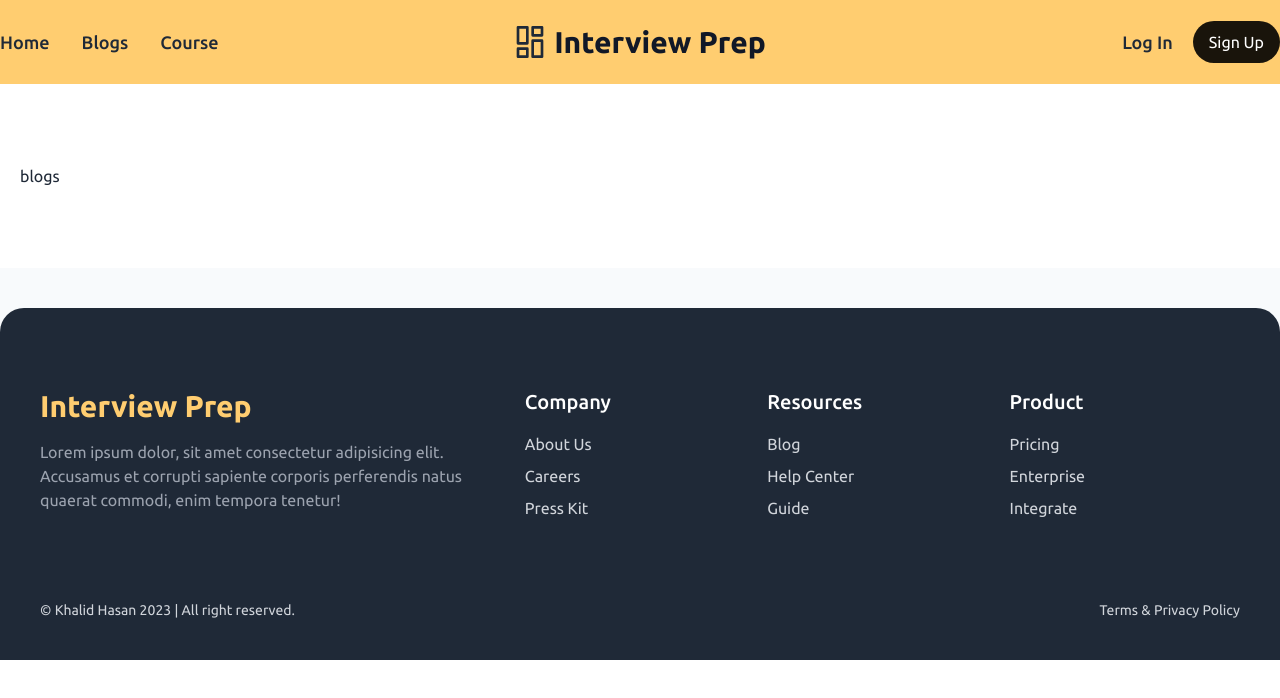
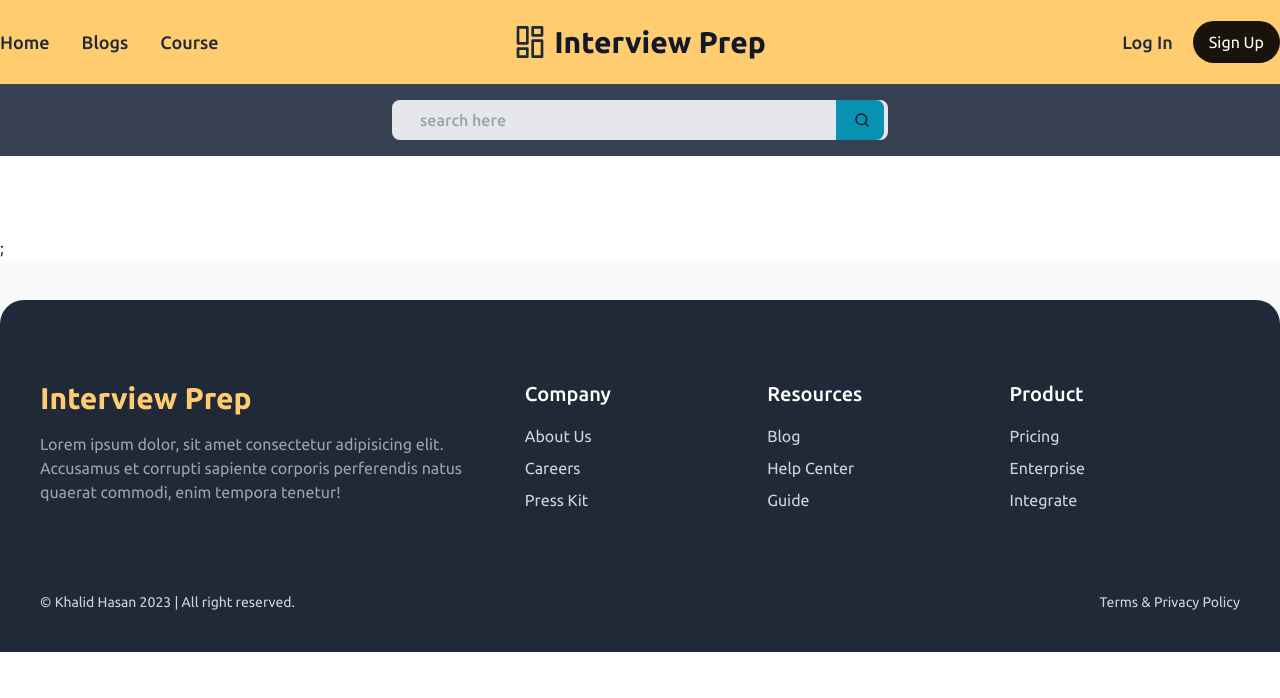
Before and after one commit to ThisIsKhalid/interview-prep-client, a React (Create React App) app: page /blogs in a window 1280 px wide. Shown: the top 698 px of the page. Built offline with nearby package versions, Linux system fonts and the light colour scheme; no server answers; the HTML template or start-up script is replaced by a standard one.

Commit message:
update bblog

```diff
--- a/src/components/Course1.jsx
+++ b/src/components/Course1.jsx
@@ -4,7 +4,7 @@ import { FiClock } from "react-icons/fi";
 
 const Course1 = () => {
   return (
-    <div className="h-full p-5 bg-white shadow-lg rounded-lg">
+    <div className="h-full p-5 bg-gray-50 shadow-lg rounded-lg">
       <div className="mb-6">
         <img
           className="w-full"
--- a/src/layout/MainLayout.js
+++ b/src/layout/MainLayout.js
@@ -1,7 +1,7 @@
 import React from "react";
 import { Outlet } from "react-router-dom";
-import Footer from "../components/Footer";
-import Header from "../components/Header";
+import Footer from "../pages/Shared/Footer";
+import Header from "../pages/Shared/Header";
 
 const MainLayout = () => {
   return (
--- a/src/pages/Blog/Blogs.js
+++ b/src/pages/Blog/Blogs.js
@@ -1,7 +1,26 @@
 import React from "react";
+import {FiSearch} from 'react-icons/fi'
 
 const Blogs = () => {
-  return <div className="py-20 px-5">blogs</div>;
+  return (
+    <>
+      {/* search nav */}
+      <div className="bg-gray-700 py-4 flex items-center justify-center px-5">
+        <div className="lg:w-1/2 w-full flex items-center justify-center relative">
+          <input
+            type="text"
+            className="w-4/5 py-2 rounded-lg px-7 focus:outline-red-500 focus:outline-double focus:outline-2 bg-gray-200 text-gray-900 font-medium"
+            placeholder="search here"
+          />
+          <div className="w-12 bg-cyan-600 h-10 absolute top-0 lg:right-[66px] right-[33px] rounded-r-lg"></div>
+          <button>
+            <FiSearch className="absolute top-3 lg:right-20 right-12 text-gray-900 font-semibold" />
+          </button>
+        </div>
+      </div>
+      <div className="pb-20 px-5"></div>;
+    </>
+  );
 };
 
 export default Blogs;
```
Also changed, not shown: src/pages/Shared/Footer.js (renamed from src/components/Footer.js), src/pages/Shared/Header.js (renamed from src/components/Header.js).
